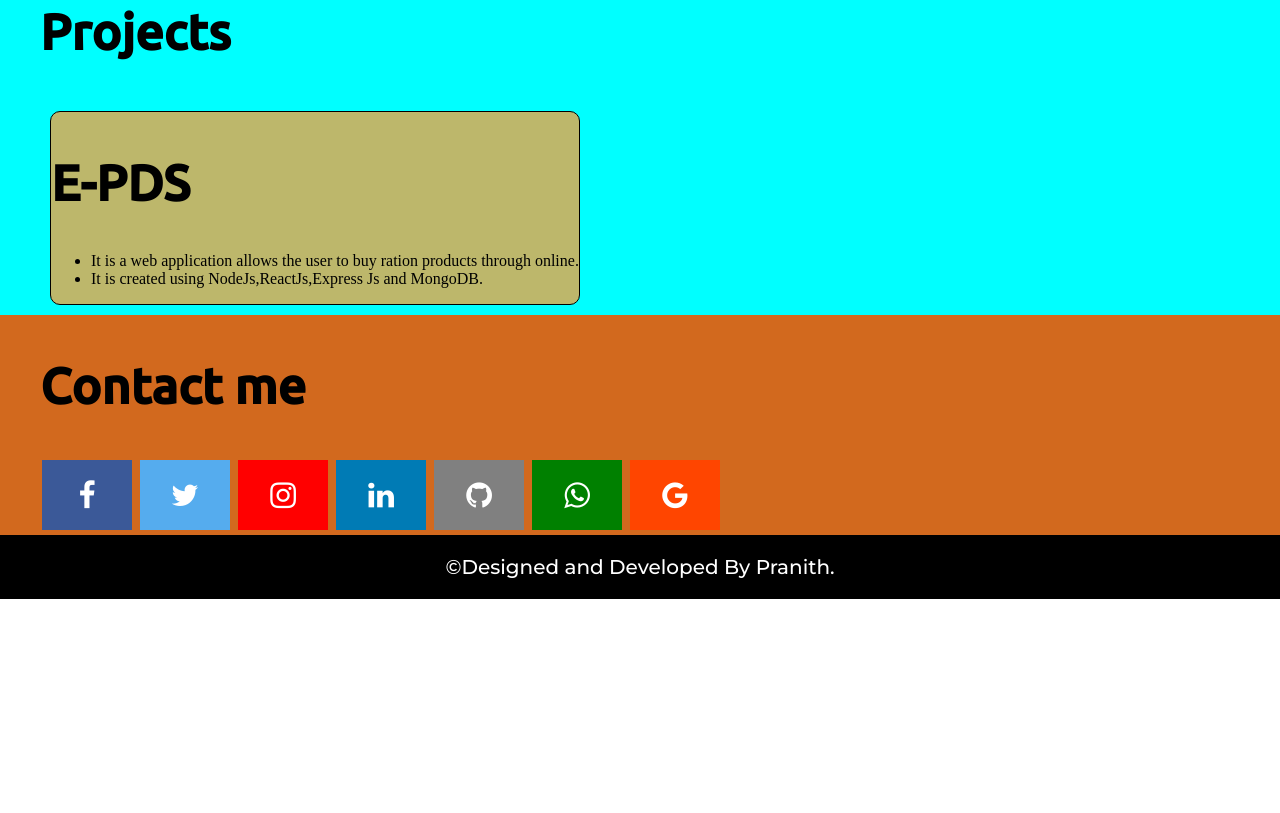
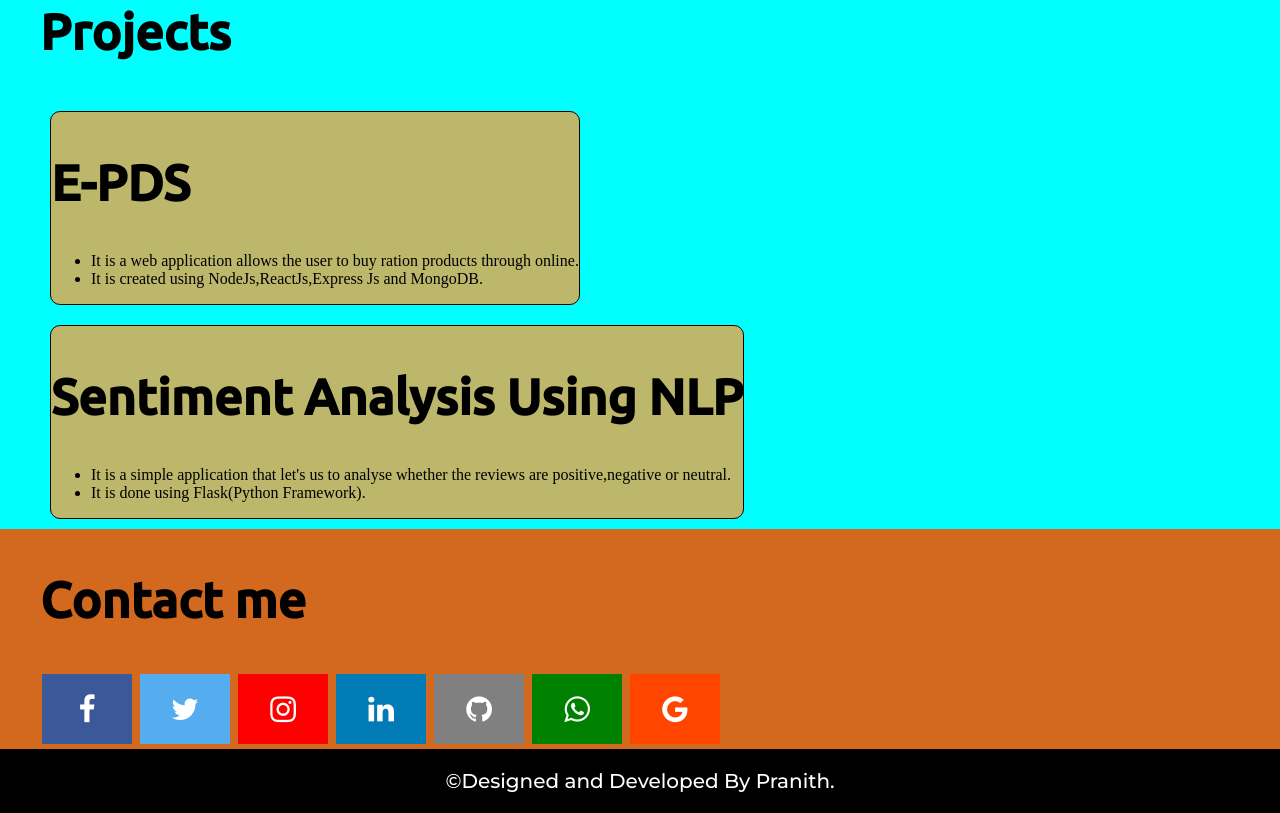
Before and after one commit to pranithkumar361999/portfolio-website, a plain HTML site: page index.html in a window 1280 px wide. Shown: the part 1227-2040 px from the top of the page. Before the commit the page ends 1826 px from the top, so only its background shows below. Drawn offline with Linux system fonts and the light colour scheme.

Commit message:
Update index.html

```diff
--- a/index.html
+++ b/index.html
@@ -106,6 +106,18 @@
 
 
                 </div>
+
+                <div class="project-container">
+                    <div class="project-box">
+                        <h2>Sentiment Analysis Using NLP</h2>
+                        <ul>
+                            <li>It is a simple application that let's us to analyse whether the reviews are positive,negative or neutral.</li>
+                            <li>It is done using Flask(Python Framework).</li>
+                        </ul>
+                    </div>
+
+
+                </div>
             </div>
         </section>
 
```
